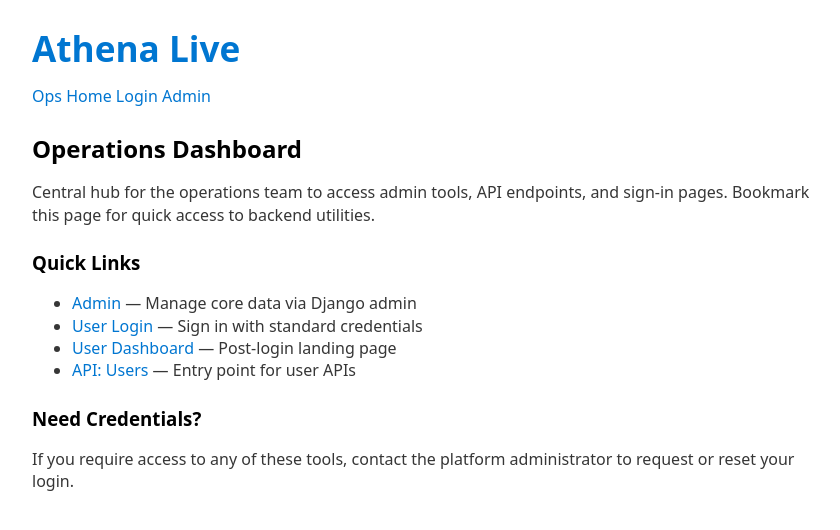
After one commit to athena-live/athena_live, a Django app: page /api/ in a window 1280 px wide. The commit adds this page. Shown: the top 530 px of the page, without its empty margins (208-1048 px from the left). Run offline with Django 4.2, Linux system fonts and the light colour scheme.

Commit message:
Built a lightweight backend “operations dashboard” served at /api/, with quick links into admin and auth flows.
Added a dedicated app and view to render the operations home page and expose curated navigation (backend/dashboard/views.py:1, backend/dashboard/urls.py:1).
Registered the app and ensured the URL tree routes /api/ to the new home while keeping existing endpoints intact (backend/athena_live/settings.py:37, backend/athena_live/urls.py:9).
Created a templated dashboard page and refreshed the shared layout so ops users always see links to the new hub, login, and admin tools (backend/templates/dashboard/home.html:1, backend/templates/base.html:11).
python manage.py check passes locally.

Next up you might want to:

Lock the operations dashboard to staff-only accounts or add role-based messaging.
Flesh out the page with additional ops metrics or links (logs, health checks, docs).

```diff
--- a/backend/athena_live/settings.py
+++ b/backend/athena_live/settings.py
@@ -43,6 +43,7 @@ INSTALLED_APPS = [
     'django.contrib.staticfiles',
     'rest_framework',
     # Register project apps here.
+    'dashboard',
     'users',
 ]
 
--- a/backend/athena_live/urls.py
+++ b/backend/athena_live/urls.py
@@ -9,6 +9,7 @@ from users.views import UserLoginView
 urlpatterns = [
     path('admin/', admin.site.urls),
     path('login/', UserLoginView.as_view(), name='login'),
+    path('api/', include('dashboard.urls')),
     path('api/users/', include('users.urls')),
     # path('api/posts/', include('posts.urls')),
     # path('api/network/', include('network.urls')),
--- /dev/null
+++ b/backend/dashboard/__init__.py
@@ -0,0 +1 @@
+"""Dashboard app package."""
--- /dev/null
+++ b/backend/dashboard/urls.py
@@ -0,0 +1,10 @@
+"""URL configuration for the dashboard app."""
+from django.urls import path
+
+from .views import DashboardHomeView
+
+app_name = 'dashboard'
+
+urlpatterns = [
+    path('', DashboardHomeView.as_view(), name='home'),
+]
--- /dev/null
+++ b/backend/dashboard/views.py
@@ -0,0 +1,20 @@
+"""Views for the operations dashboard."""
+from django.urls import reverse
+from django.views.generic import TemplateView
+
+
+class DashboardHomeView(TemplateView):
+    """Landing page for operations staff with quick links into the system."""
+
+    template_name = 'dashboard/home.html'
+
+    def get_context_data(self, **kwargs):
+        """Inject common navigation links."""
+        context = super().get_context_data(**kwargs)
+        context['nav_links'] = [
+            {'label': 'Admin', 'url': reverse('admin:index'), 'description': 'Manage core data via Django admin'},
+            {'label': 'User Login', 'url': reverse('login'), 'description': 'Sign in with standard credentials'},
+            {'label': 'User Dashboard', 'url': reverse('users:dashboard'), 'description': 'Post-login landing page'},
+            {'label': 'API: Users', 'url': '/api/users/', 'description': 'Entry point for user APIs'},
+        ]
+        return context
--- a/backend/templates/base.html
+++ b/backend/templates/base.html
@@ -8,7 +8,12 @@
 </head>
 <body>
     <header>
-        <h1><a href="{% url 'users:dashboard' %}">Athena Live</a></h1>
+        <h1><a href="{% url 'dashboard:home' %}">Athena Live</a></h1>
+        <nav>
+            <a href="{% url 'dashboard:home' %}">Ops Home</a>
+            <a href="{% url 'login' %}">Login</a>
+            <a href="{% url 'admin:index' %}">Admin</a>
+        </nav>
         {% if user.is_authenticated %}
             <p>Signed in as {{ user.get_username }} &middot; <a href="{% url 'users:logout' %}">Log out</a></p>
         {% endif %}
--- /dev/null
+++ b/backend/templates/dashboard/home.html
@@ -0,0 +1,32 @@
+{% extends "base.html" %}
+
+{% block title %}Operations Dashboard · Athena Live{% endblock %}
+
+{% block content %}
+<section>
+    <h2>Operations Dashboard</h2>
+    <p class="lead">
+        Central hub for the operations team to access admin tools, API endpoints, and sign-in pages.
+        Bookmark this page for quick access to backend utilities.
+    </p>
+</section>
+
+<section>
+    <h3>Quick Links</h3>
+    <ul>
+        {% for item in nav_links %}
+            <li>
+                <a href="{{ item.url }}">{{ item.label }}</a>
+                — {{ item.description }}
+            </li>
+        {% endfor %}
+    </ul>
+</section>
+
+<section>
+    <h3>Need Credentials?</h3>
+    <p>
+        If you require access to any of these tools, contact the platform administrator to request or reset your login.
+    </p>
+</section>
+{% endblock %}
```
Also changed, not shown: backend/dashboard/apps.py (added, +8 -0 lines).
